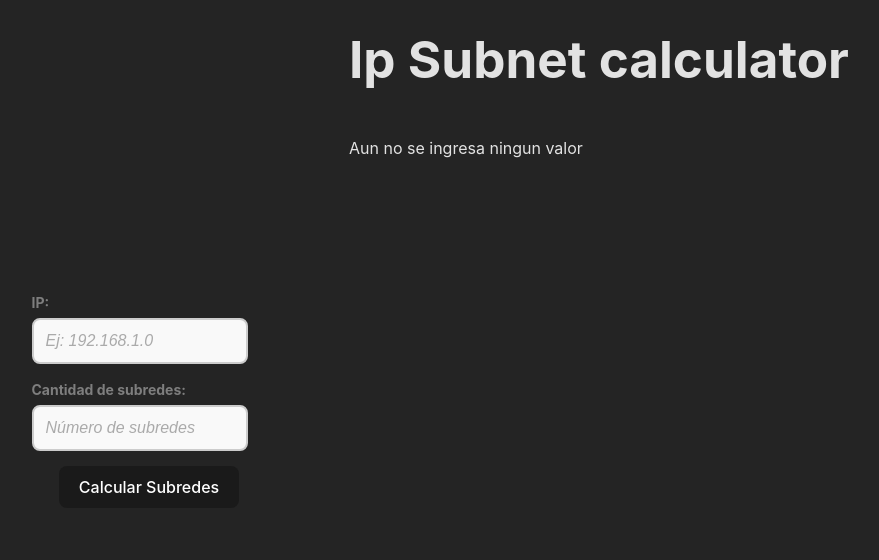
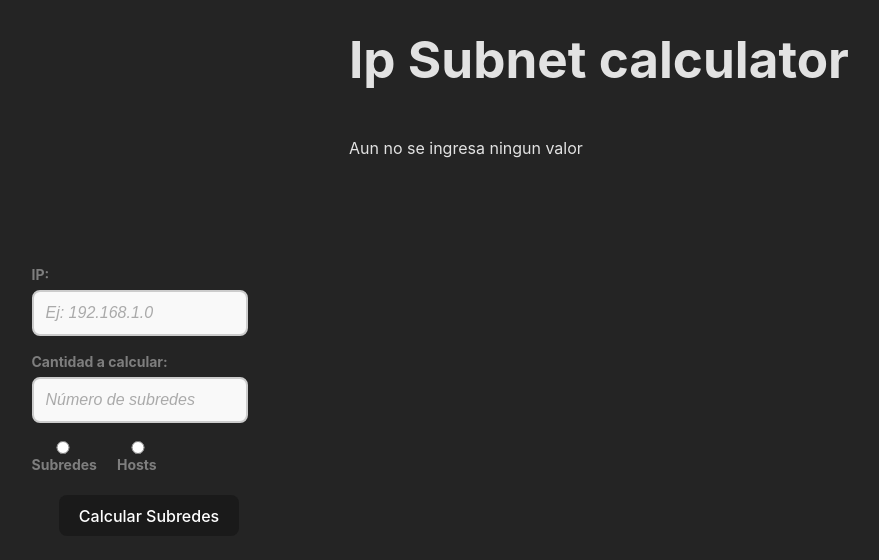
Before and after one commit to RaulYael3/ip-subnet-calculator, a React (Vite) app: page / in a window 1280 px wide. Shown: the top 560 px of the page, without its empty margins (51-930 px from the left). Built offline with nearby package versions, Linux system fonts and the light colour scheme.

Commit message:
Added functionality to calculate subnets per host.

```diff
--- a/src/App.css
+++ b/src/App.css
@@ -78,3 +78,22 @@ h1{
 main{
   grid-area: results;
 }
+
+.radio-content{
+  display: flex;
+  align-self: start;
+  gap: 20px;
+  & *{
+    cursor: pointer;
+  }
+}
+.input-radio{
+  display: flex;
+  flex-direction: column;
+  justify-content: center;
+  align-content: center;
+}
+
+input[type="radio"]{
+  accent-color: #535bf2;
+}
--- a/src/components/Form.tsx
+++ b/src/components/Form.tsx
@@ -9,6 +9,7 @@ export function Form(){
     ip: '',
     maskSubnet: '',
     isLoading: false,
+    hostOrSubnet: '',
     hostBySubnet: 0,
     error: ''
 }
@@ -20,16 +21,23 @@ export function Form(){
 
   const handleSubmit = (event : React.FormEvent) => {
     event.preventDefault()
-    if(!ip || !subnets) { alert('Por favor ingrese una ip y una subred valida'); return}
+
+    if(!ip || !subnets || results.hostOrSubnet === '') { alert('Por favor ingrese una ip y una subred valida'); return}
     setResults({...objectToCalculate, isLoading:true})
 
-    const newMask = calculateIp(ip,subnets)
+    const newMask = calculateIp(ip,[results.hostOrSubnet as 'sub'|'host',subnets])
     setResults(newMask)
   }
 
   const handleInputChange = (event: React.ChangeEvent<HTMLInputElement>) => {
-    const { name, value} = event.target;
+
+    const {name, value} = event.target;
     setResults({...objectToCalculate, isLoading:false})
+
+    setResults({
+      ...objectToCalculate,
+      hostOrSubnet: value
+    })
 
     if (name === 'ip') {
       setIp(value as IPv4);
@@ -37,6 +45,7 @@ export function Form(){
       setSubnets(Number(value));
     }
   }
+
 
   return (
     <>
@@ -56,7 +65,9 @@ export function Form(){
           </div>
 
           <div>
-            <label htmlFor="subnets">Cantidad de subredes:</label>
+
+
+            <label htmlFor="subnets">Cantidad a calcular:</label>
             <input
               type="number"
               id="subnets"
@@ -67,6 +78,20 @@ export function Form(){
               placeholder="Número de subredes"
             />
           </div>
+
+          <section className='radio-content'>
+
+            <div className='input-radio'>
+              <input type="radio" id="subredes" name="tipo" value="sub" checked={results.hostOrSubnet === 'sub'}  onChange={handleInputChange}  />
+              <label htmlFor="subredes">Subredes</label>
+            </div>
+
+            <div className='input-radio'>
+              <input type="radio" id="hosts" name="tipo" value="host" checked={results.hostOrSubnet === 'host'} onChange={handleInputChange}/>
+              <label htmlFor="hosts">Hosts</label>
+            </div>
+
+          </section>
 
           <div>
             <button type="submit">Calcular Subredes</button>
--- a/src/services/calculateIp.ts
+++ b/src/services/calculateIp.ts
@@ -1,6 +1,7 @@
 import { CalculationResult, defaultObjectToCalculate as objectToCalculate, IPv4 } from '../types/typesIP.ts';
 
-function calculateIp(ip: IPv4 | string, subnet?: number): CalculationResult{
+function calculateIp(ip: IPv4 | string, [type,subnet] : [type:'sub'|'host',subnet:number]): CalculationResult{
+    console.log(type, subnet)
 
     //------------------------------------------------------------
     //Check that the function inputs are in the range of 0 to 255.
@@ -18,11 +19,18 @@ function calculateIp(ip: IPv4 | string, subnet?: number): CalculationResult{
     //-------------------------------------------------------------------------------------
     //Calculate how many parts the IP is divided into and how many hosts each network has..
     let [totalSubnets, totalBits] = [0,0]
-    if(subnet) {
-        totalBits = 32 - (mask + Math.ceil(Math.log2(subnet)))
-        totalSubnets = 2 ** totalBits
+    let hostBySubnet = 0
+    if(type === 'sub') {
+        totalBits = Math.ceil(Math.log2(subnet))
+        hostBySubnet = (2** (32 - (mask  + totalBits)))- 2
     }
-    const hostBySubnet = totalSubnets - 2
+    else if(type === 'host'){
+        totalBits = Math.ceil(Math.log2(subnet + 2))
+        hostBySubnet = Math.pow(2,totalBits) - 2
+    }
+    totalSubnets = Math.pow(2,totalBits)
+    console.log(totalSubnets)
+
 
 
     const newBits = "1".repeat((mask + Math.ceil(Math.log2(subnet??1)))) + "0".repeat(32 - mask)
@@ -32,6 +40,7 @@ function calculateIp(ip: IPv4 | string, subnet?: number): CalculationResult{
     return {...objectToCalculate,
         ip: ip,
         maskSubnet:newMaskSubnet,
+        hostOrSubnet: type,
         hostBySubnet: hostBySubnet,
         isLoading:true
     }
--- a/src/types/typesIP.ts
+++ b/src/types/typesIP.ts
@@ -4,6 +4,7 @@ export interface CalculationResult {
   ip: string;
   maskSubnet: string;
   isLoading: boolean;
+  hostOrSubnet: 'sub' | 'host' | '';
   hostBySubnet: number;
   error: string;
 }
@@ -13,6 +14,7 @@ export const defaultObjectToCalculate: CalculationResult = {
   ip: '',
   maskSubnet: '',
   isLoading: false,
+  hostOrSubnet: '',
   hostBySubnet: 0,
   error: '',
 }
```
